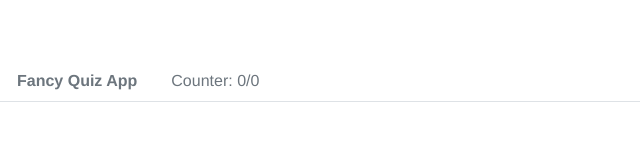
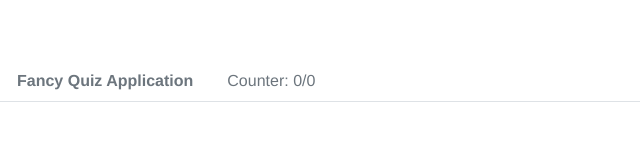
Before and after one commit to Prashanga/vue-quiz-tut, a Vue app: page / in a window 1280 px wide. Shown: the top 162 px of the page, without its empty margins (0-640 px from the left). Built offline with nearby package versions, Linux system fonts and the light colour scheme; no server answers.

Commit message:
Editing header

```diff
--- a/src/components/Header.vue
+++ b/src/components/Header.vue
@@ -2,7 +2,7 @@
   <div>
     <b-nav tabs>
       <b-nav-item disabled>
-        <b>Fancy Quiz App</b>
+        <b>Fancy Quiz Application</b>
       </b-nav-item>
       <b-nav-item disabled>Counter: {{ correct }}/{{ total }}</b-nav-item>
     </b-nav>
@@ -13,9 +13,9 @@
 export default {
   props: {
     total: Number,
-    correct: Number,
-  },
-}
+    correct: Number
+  }
+};
 </script>
 
 <style></style>
```
